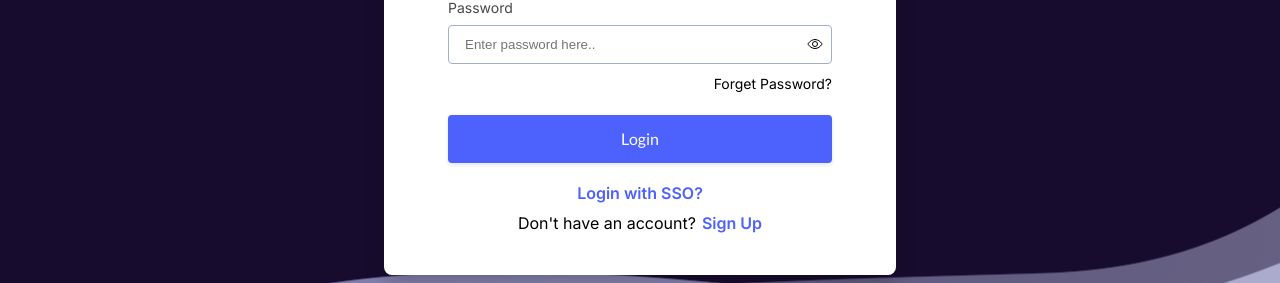
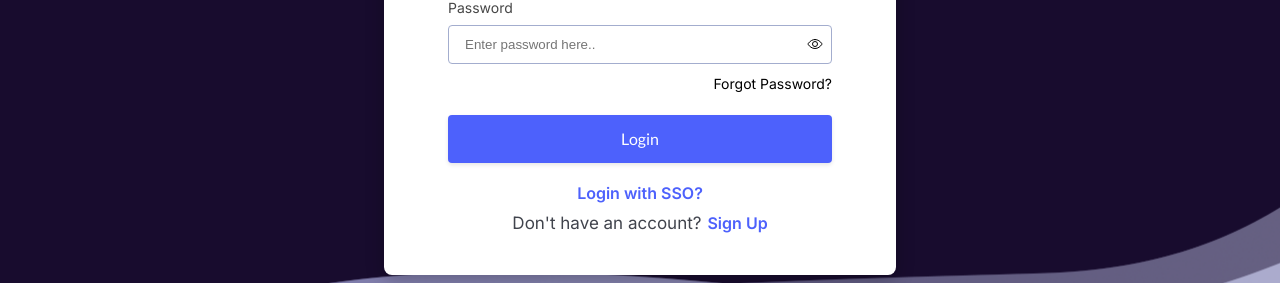
Before and after one commit to kamal0620040/docsumo-login-screen, a React (Vite) app: page /login in a window 1280 px wide. Shown: the part 434-717 px from the top of the page. Built offline with nearby package versions, Linux system fonts and the light colour scheme.

Commit message:
Cleaned code and fixed color issue

```diff
--- a/src/pages/Login/login.jsx
+++ b/src/pages/Login/login.jsx
@@ -32,7 +32,7 @@ class Login extends React.Component {
                         </div>
 
                         <div className="login__container__password">
-                            <Link text="Forget Password?" />
+                            <Link text="Forgot Password?" />
                         </div>
 
                         <div className="login__container__button">
--- a/src/pages/Login/login.scss
+++ b/src/pages/Login/login.scss
@@ -27,13 +27,6 @@
         width: 30%;
         background-color: white;
 
-
-        // .login__container__heading{
-        //     color: $black-color;
-        //     font-size: 24px;
-        //     font-weight: 700;
-        // }
-
         .login__container__heading{
             width: 100%;
             margin-bottom: 16px;
@@ -48,7 +41,6 @@
             display: flex;
             gap: 15px;
             width: 100%;
-            // background-color: rebeccapurple;
         }
 
         .login__container__divider{
@@ -85,7 +77,14 @@
             .login__container__footer__signup{
                 display: flex;
                 gap: 6px;
+                align-items: center;
                 margin-top: 10px;
+
+                span{
+                    font: Lato;
+                    font-size: 17px;
+                    color: $grey;
+                }
             }
         }
     }
```
